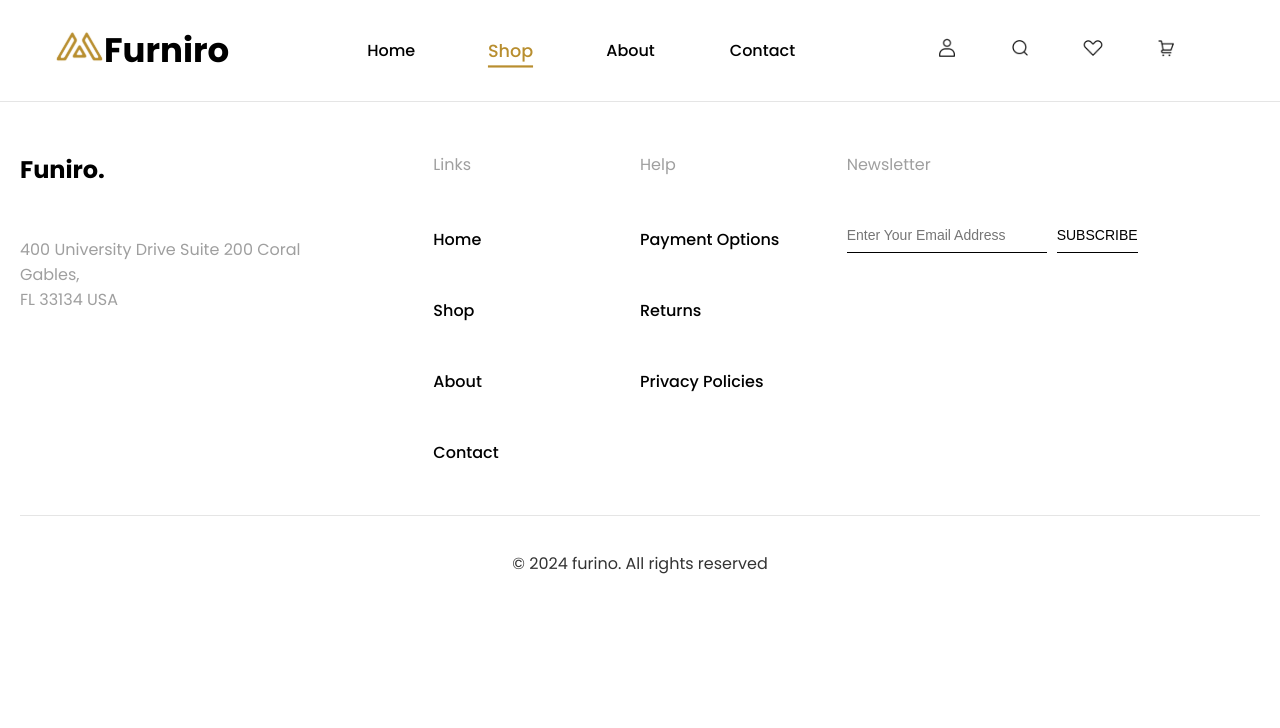
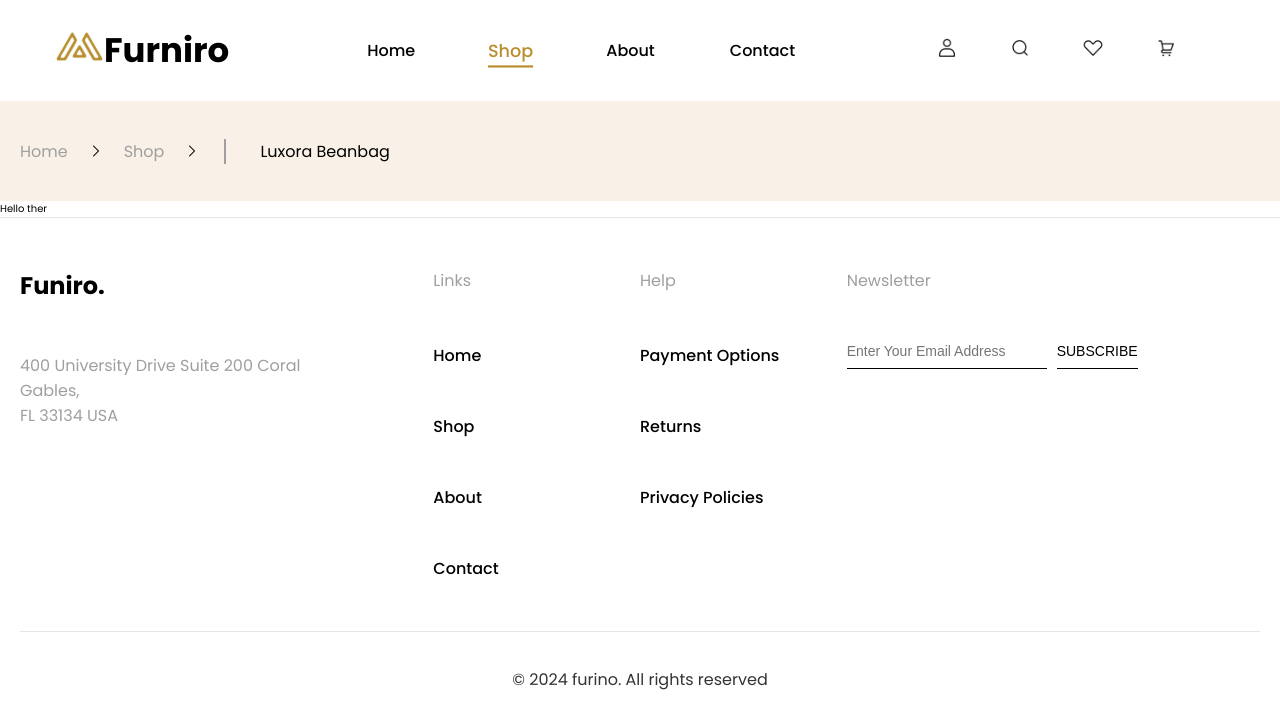
Before and after one commit to Ius221/FurniroProject, a Vue app: page /shop/SF_7840 in a window 1280 px wide. Shown: the top 728 px of the page. Built offline with nearby package versions, Linux system fonts and the light colour scheme.

Commit message:
PRODUCT breadcrum completed

```diff
--- a/src/pages/products/IndvProduct.vue
+++ b/src/pages/products/IndvProduct.vue
@@ -1,9 +1,24 @@
 <template>
-  <h2>Hii there</h2>
+  <product-breadcrum :title="currProd.title" />
+  <product-info />
 </template>
 
 <script>
-export default {}
+import ProductBreadcrum from './sections/ProductBreadcrum.vue'
+import ProductInfo from './sections/ProductInfo.vue'
+export default {
+  components: { ProductInfo, ProductBreadcrum },
+  data() {
+    return {
+      id: null,
+      currProd: null,
+    }
+  },
+  created() {
+    this.id = this.$route.params.prodId
+    this.currProd = this.$store.state.sofa.sofas.find((abc) => abc.id === this.id)
+  },
+}
 </script>
 
-<style></style>
+<style scoped></style>
--- /dev/null
+++ b/src/pages/products/sections/ProductBreadcrum.vue
@@ -0,0 +1,60 @@
+<template>
+  <div class="outer-all">
+    <div class="main">
+      <div class="left">
+        <router-link to="/">Home</router-link>
+        <img :src="right" alt="" />
+        <router-link to="/shop/page/1">Shop</router-link>
+        <img :src="right" alt="" />
+      </div>
+      <p>{{ title }}</p>
+    </div>
+  </div>
+</template>
+
+<script>
+import right from '@/assets/svg/Home/right.png'
+export default {
+  props: ['title'],
+  data() {
+    return {
+      right,
+    }
+  },
+}
+</script>
+
+<style scoped>
+.outer-all {
+  width: 100%;
+  background-color: #f9f1e7;
+}
+.main {
+  display: flex;
+  height: 10rem;
+  max-width: 124rem;
+  align-items: center;
+  /* padding: 0 10rem; */
+  margin: 0 auto;
+}
+.left {
+  display: flex;
+  align-items: center;
+  gap: 2rem;
+  border-right: 2px solid #9f9f9f;
+  padding-right: 2.4rem;
+}
+img {
+  width: 1.6rem;
+  height: 1.6rem;
+}
+a {
+  text-decoration: none;
+  font-size: 1.6rem;
+  color: #9f9f9f;
+}
+P {
+  font-size: 1.6rem;
+  margin-left: 3.4rem;
+}
+</style>
--- /dev/null
+++ b/src/pages/products/sections/ProductInfo.vue
@@ -0,0 +1,22 @@
+<template>
+  <div class="outer-div">Hello ther</div>
+</template>
+
+<script>
+export default {
+  data() {
+    return {
+      routeId: null,
+      currProd: null,
+    }
+  },
+  created() {
+    this.routeId = this.$route.params.prodId
+    const currProd = this.$store.state.sofa.sofas.find((abc) => abc.id === this.routeId)
+
+    console.log(this.routeId, currProd)
+  },
+}
+</script>
+
+<style scoped></style>
--- a/src/router/router.js
+++ b/src/router/router.js
@@ -2,6 +2,7 @@ import { createRouter, createWebHistory } from 'vue-router'
 
 import HomePage from '@/pages/home/HomePage.vue'
 import ShopPage from '@/pages/shop/ShopPage.vue'
+import IndvProduct from '@/pages/products/IndvProduct.vue'
 
 const router = createRouter({
   history: createWebHistory(import.meta.env.BASE_URL),
@@ -16,6 +17,11 @@ const router = createRouter({
       name: 'shop',
       component: ShopPage,
     },
+    {
+      path: '/shop/:prodId',
+      name: 'Product',
+      component: IndvProduct,
+    },
 
   ],
   scrollBehavior(_, __, savedPosition) {
```
